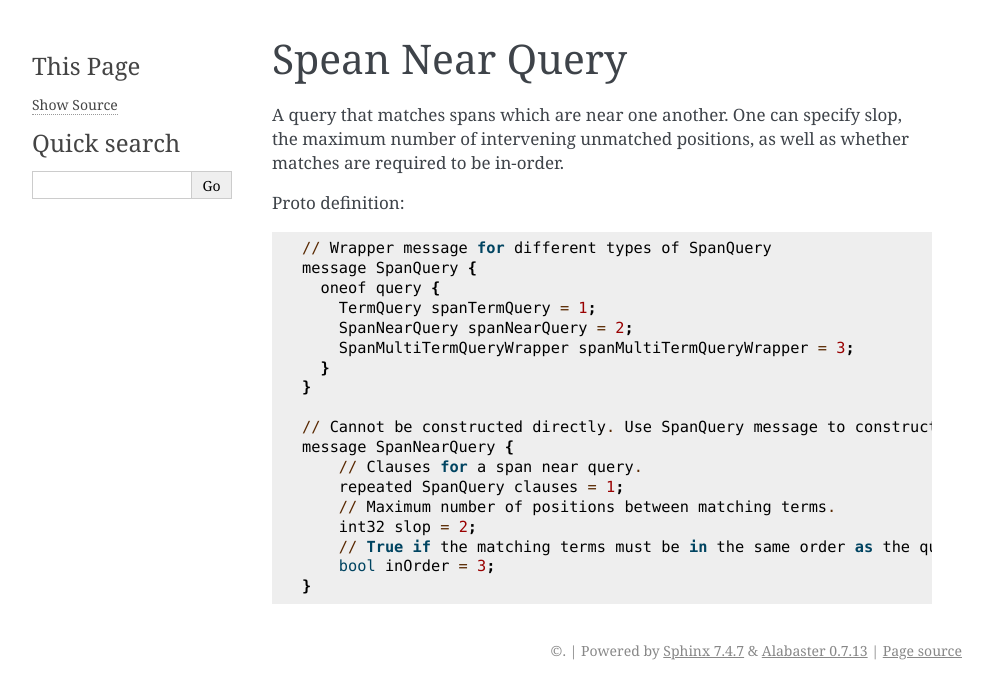
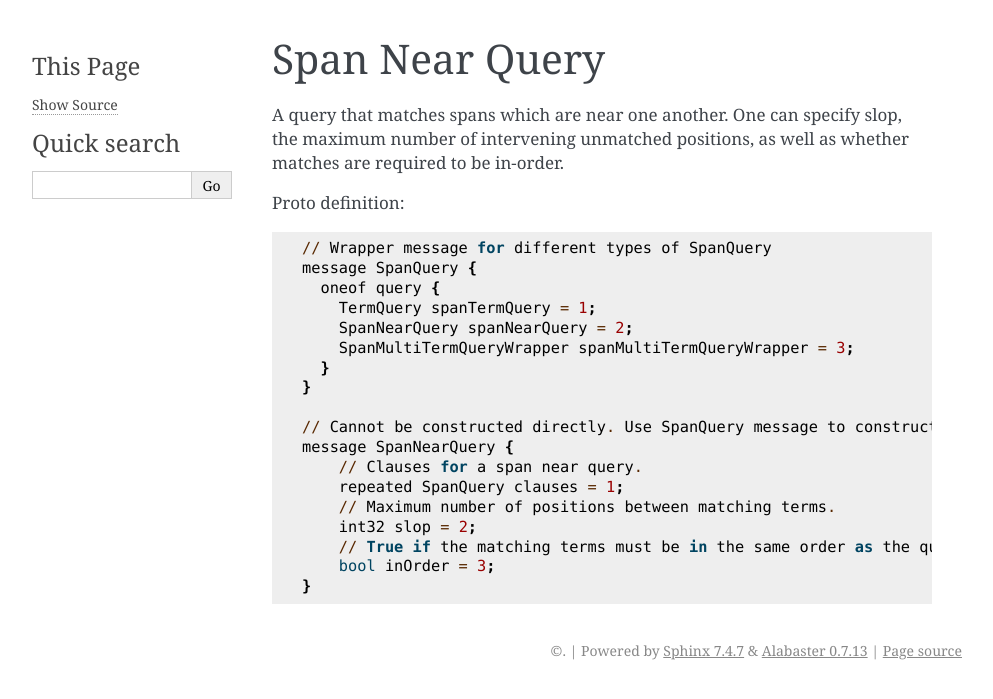
Before and after one commit to Yelp/nrtsearch, a Sphinx documentation site: the page built from docs/queries/span_near_query.rst, in a window 1280 px wide. Shown: the top 699 px of the page, without its empty margins (148-1141 px from the left). Built offline with Sphinx 7.4.7, drawn with Linux system fonts in a browser that asks for light colours.

Commit message:
Fix typo in docs

```diff
--- a/docs/queries/span_multi_term_query_wrapper.rst
+++ b/docs/queries/span_multi_term_query_wrapper.rst
@@ -1,4 +1,4 @@
-Spean Multi Term Query
+Span Multi Term Query
 ==========================
 
 public class SpanMultiTermQuery<Q extends MultiTermQuery>
--- a/docs/queries/span_near_query.rst
+++ b/docs/queries/span_near_query.rst
@@ -1,4 +1,4 @@
-Spean Near Query
+Span Near Query
 ==========================
 
 A query that matches spans which are near one another. One can specify slop, the maximum number of intervening unmatched positions, as well as whether matches are required to be in-order.
```
